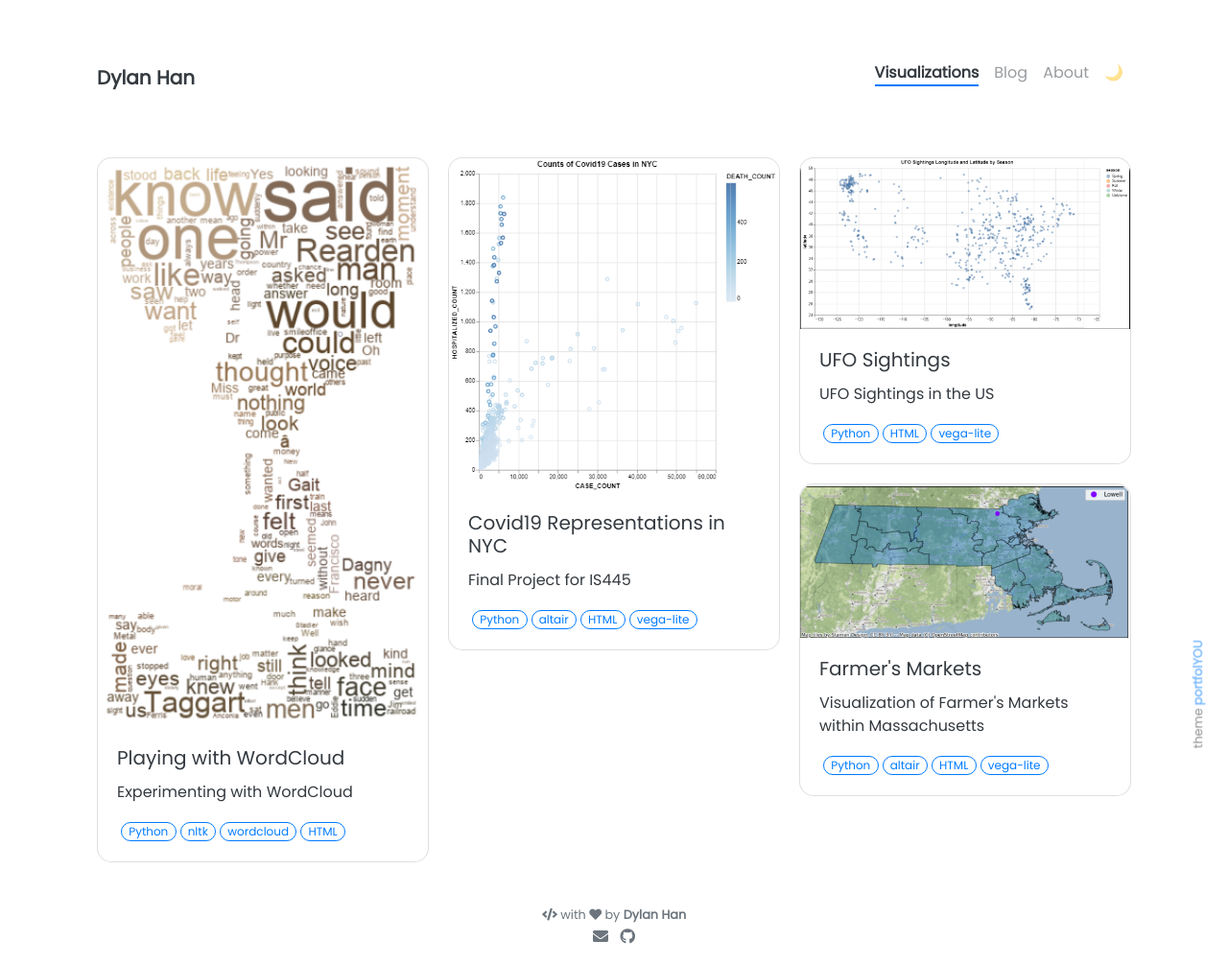
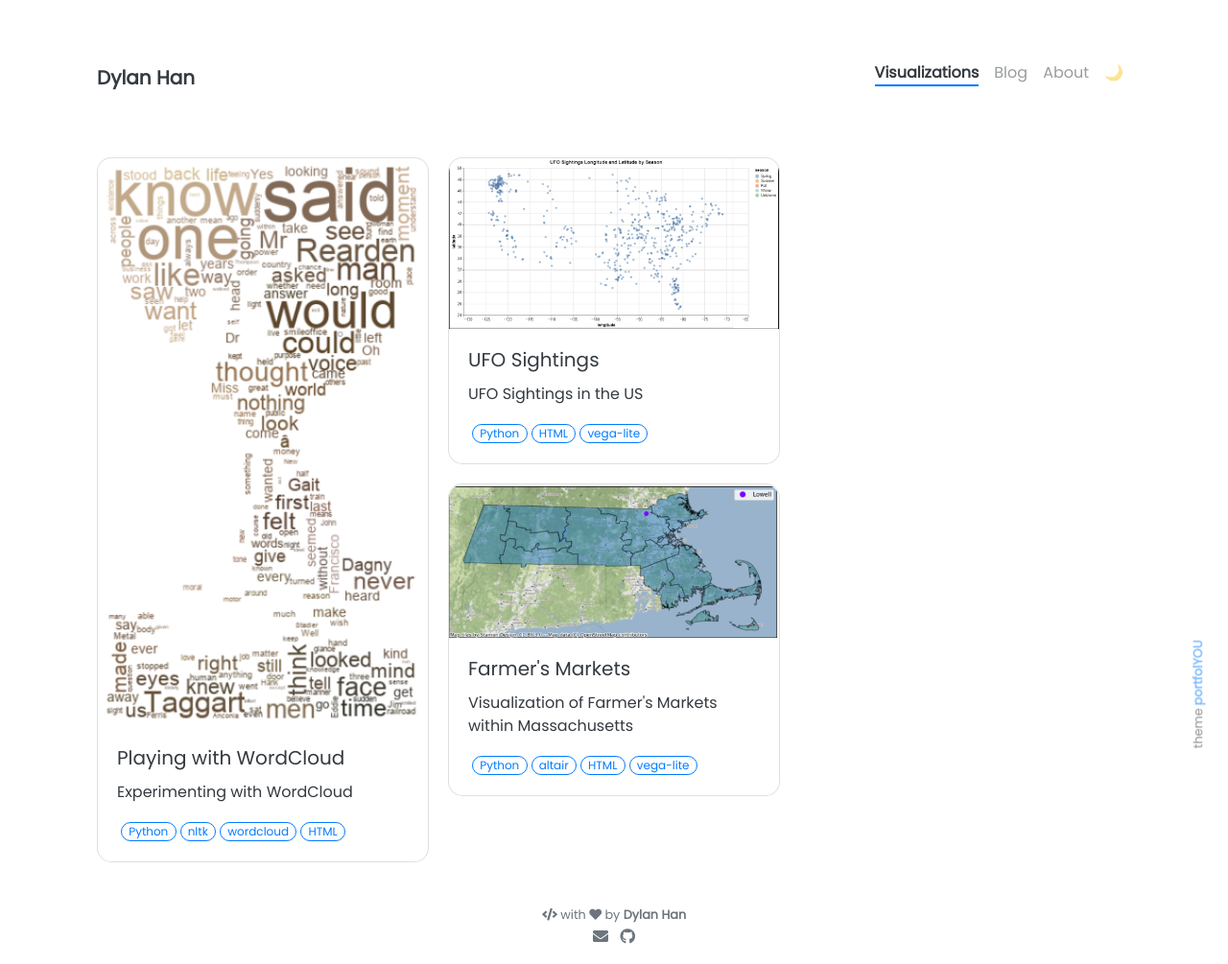
Before and after one commit to lexeme78557/lexeme78557.github.io, a Jekyll site: the page built from pages/projects.html, in a window 1280 px wide. Shown: the whole page at 96% size. Built offline with Jekyll 4.4.1, drawn with Linux system fonts in a browser that asks for light colours; nearby versions of some CDN libraries.

Commit message:
"adding note"

```diff
--- a/_projects/final_project.md
+++ /dev/null
@@ -1,56 +0,0 @@
----
-name: Covid19 Representations in NYC
-tools: [Python, altair, HTML, vega-lite]
-image: assets/pngs/nyc_covid.png
-description: Final Project for IS445
-custom_js:
-  - vega.min
-  - vega-lite.min
-  - vega-embed.min
-  - justcharts
----
-
-Covid Reports for Large Cities in America --- Dylan Han
-
-## Some Quick Visualizations
-
-The recent Corona Virus Epidemic has made quite a mark in terms of interupting daily goings. Curious as to how things were going in other cities in America, I decided to take a look and make some visualizations for some of the larger cities where spreading is likely to be more common.
-
-
-<vegachart schema-url="{{ site.baseurl }}/assets/json/p2_chart3.json" style="width: 100%"></vegachart>
-
-Here is a depiction of case and hospitalization counts for NYC within the last few years. The darker the color indicates the more recent the listing. We can see that as of recent, the numbers are quite low which is a good sign of things to come. The last signs of obvious red come from January 2022 which is already over a year ago. The graph is quite large in terms of scaling and we can pick a month to look at yearly trends more easily. After panning around, double click to bring the graph back into focus. Looking at July or September can be quite scary individually but thankfully the axises scales are quite small and are tiny in terms of the bigger picture. Hovering over datapoints will also show some more detailed information of the counts recorded.
-
-
-Below is a plot showing the amount of recorded cases by month in New York City. We can see that December 2021 was by far the most severe month of the last three years. I've chosen a slightly differing color palette but still red as I feel it is the only color suitable for shading in this topic of pandemic. Using a heatmap is good for this type of task as we can clearly distinguish between the months and years. The scatterplot above is better suited for selecting months and observing those trends separately.
-
-<vegachart schema-url="{{ site.baseurl }}/assets/json/p2_chart2.json" style="width: 100%"></vegachart>
-
-
-
-Interested in how other cities compared, here is a similar graph I made but for the city of Chicago. Though not as drastic as in NYC (in terms of the number of cases), we also can see that December 2021 along with January 2022 were the two most severe months in terms of number of cases.
-
-<vegachart schema-url="{{ site.baseurl }}/assets/json/p2_chart5.json" style="width: 100%"></vegachart>
-
-Same as we saw in Chicago, the Los Angeles peaks also occurred in December 2021 along with January 2022. It seems that these are the two most severe months for all three major cities that I've looked at.
-
-
-<vegachart schema-url="{{ site.baseurl }}/assets/json/p2_chart6.json" style="width: 100%"></vegachart>
-
-Although numbers may not be precise due to individuals staying home instead of begining marked at the hospital or clinic, these visualizations still provide a good estimation of what the journey along this pandemic looked like.
-For further investigations I will take a dive into reports for other large cities.
-
-
-
-
-The original data is taken from https://data.gov/ but I've done some editting and here are the versions I am using
-
-<div class="left">
-{% include elements/button.html link="https://raw.githubusercontent.com/lexeme78557/lexeme78557.github.io/main/assets/datasets/nyc_data.csv" text="NYC Data" %}
-{% include elements/button.html link="https://raw.githubusercontent.com/lexeme78557/lexeme78557.github.io/main/assets/datasets/chicago_data.csv" text="Chicago Data" %}
-{% include elements/button.html link="https://raw.githubusercontent.com/lexeme78557/lexeme78557.github.io/main/assets/datasets/la_data.csv" text="LA Data" %}
-</div>
-
-<div class="right">
-{% include elements/button.html link="https://github.com/lexeme78557/lexeme78557.github.io/blob/main/python_notebooks/p3.ipynb" text="The Analysis" %}
-</div>
```
Also changed, not shown: _posts/2023-06-16-nussinov.md (+2 -0 lines).
